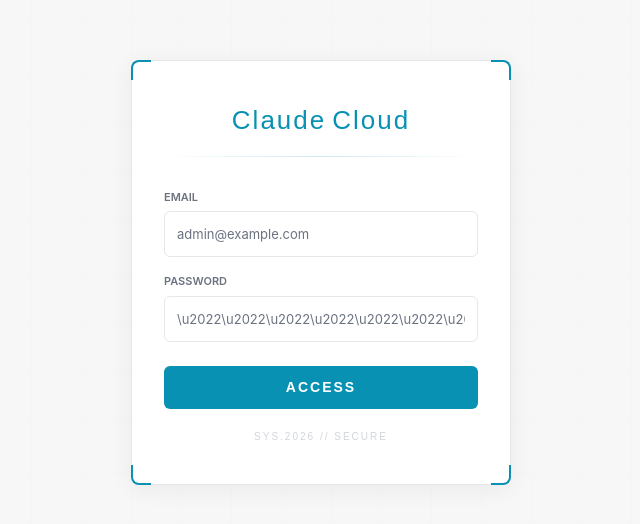
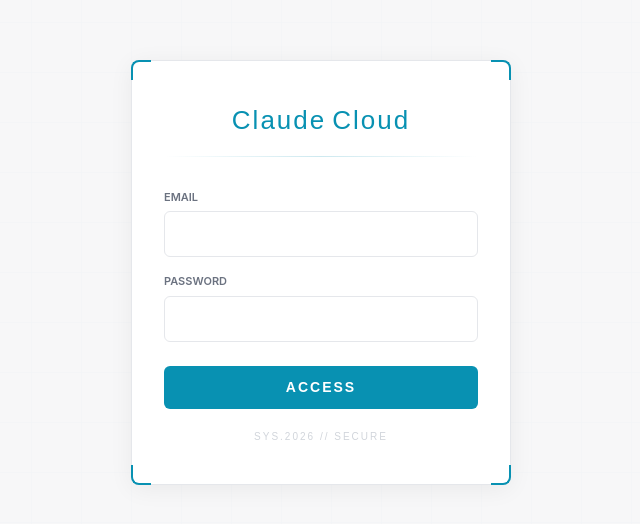
Before and after one commit to itarutakasaka-glitch/rental-crm, a Next.js app: page /login in a window 1280 px wide. Shown: the part 128-652 px from the top of the page, without its empty margins (319-959 px from the left). Built offline with nearby package versions, Linux system fonts and the light colour scheme.

Commit message:
fix: remove sample values from login form

```diff
--- a/src/app/(auth)/login/page.tsx
+++ b/src/app/(auth)/login/page.tsx
@@ -53,7 +53,7 @@ export default function LoginPage() {
         <form onSubmit={handleLogin}>
           <div style={{ marginBottom: 16 }}>
             <label style={{ fontSize: 11, fontWeight: 600, color: "#6b7280", display: "block", marginBottom: 6 }}>EMAIL</label>
-            <input type="email" value={email} onChange={(e) => setEmail(e.target.value)} placeholder="admin@example.com" required
+            <input type="email" value={email} onChange={(e) => setEmail(e.target.value)} placeholder="" required
               style={{
                 width: "100%", padding: "10px 12px", fontSize: 13, boxSizing: "border-box",
                 background: "#fff", border: "1px solid #e5e7eb", borderRadius: 6,
@@ -62,7 +62,7 @@ export default function LoginPage() {
           </div>
           <div style={{ marginBottom: 24 }}>
             <label style={{ fontSize: 11, fontWeight: 600, color: "#6b7280", display: "block", marginBottom: 6 }}>PASSWORD</label>
-            <input type="password" value={password} onChange={(e) => setPassword(e.target.value)} placeholder="\u2022\u2022\u2022\u2022\u2022\u2022\u2022\u2022" required
+            <input type="password" value={password} onChange={(e) => setPassword(e.target.value)} placeholder="" required
               style={{
                 width: "100%", padding: "10px 12px", fontSize: 13, boxSizing: "border-box",
                 background: "#fff", border: "1px solid #e5e7eb", borderRadius: 6,
```
